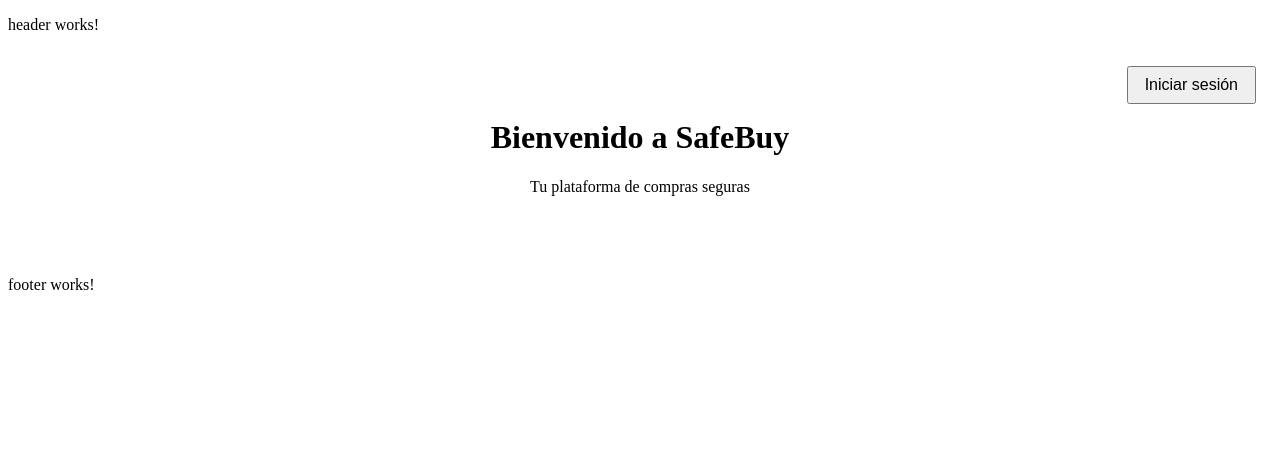
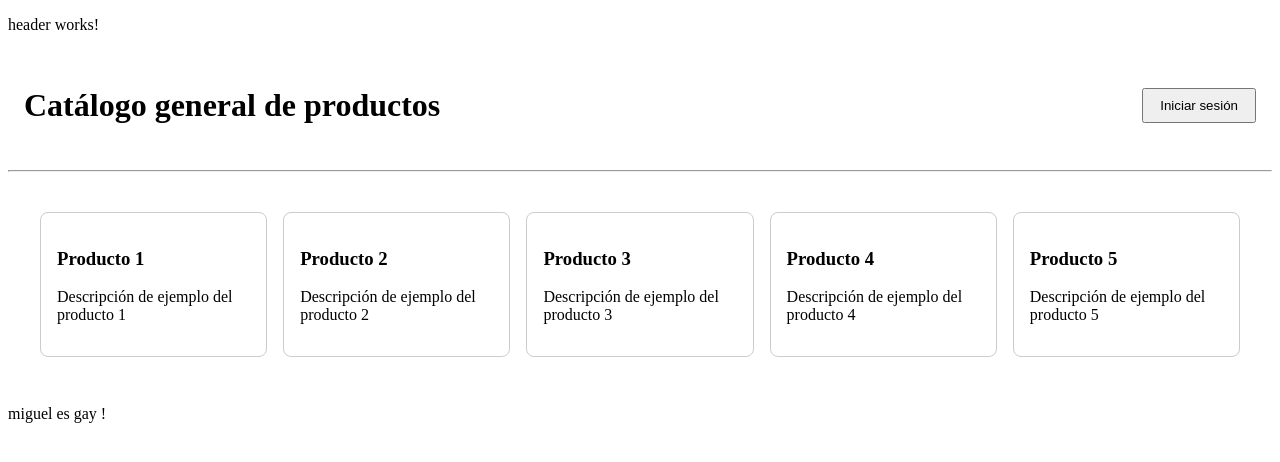
Before and after one commit to Andruortiz/SafeBuy, an Angular app in the folder safebuy/: page / in a window 1280 px wide. Shown: the top 462 px of the page. Built offline with nearby package versions, Linux system fonts and the light colour scheme.

Commit message:
Catalogo general en home y boton de perfil
se agrego un catalogo general al entrar en la web ademas de un boton de perfil despues de haber iniciado sesion

```diff
--- a/safebuy/src/app/components/footer.component.html
+++ b/safebuy/src/app/components/footer.component.html
@@ -1 +1 @@
-<p>footer works!</p>
+<p>miguel es gay !</p>
--- a/safebuy/src/app/components/footer/footer.component.html
+++ b/safebuy/src/app/components/footer/footer.component.html
@@ -1 +1 @@
-<p>footer works!</p>
+<p>miguel es gay !</p>
--- a/safebuy/src/app/modules/auth/login.component.ts
+++ b/safebuy/src/app/modules/auth/login.component.ts
@@ -20,7 +20,7 @@ export class LoginComponent {
   selectedRole: 'comprador' | 'vendedor' | null = null; // Rol seleccionado
   errorMessage = ''; // Para mostrar errores en pantalla
 
-  constructor(private router: Router, private auth: AuthService) {}
+  constructor(    private router: Router, private auth: AuthService) {}
 
   login() {
     // Validación: todos los campos deben estar completos
@@ -29,17 +29,22 @@ export class LoginComponent {
       return;
     }
 
-    // Simulación de credenciales válidas
-    const validCreds =
-      (this.email === 'cliente@demo.com' && this.password === '1234' && this.selectedRole === 'comprador') ||
-      (this.email === 'vendedor@demo.com' && this.password === '1234' && this.selectedRole === 'vendedor');
+    const users = JSON.parse(localStorage.getItem('users') || '[]');
 
-    if (validCreds) {
-      // Guardamos usuario y rol usando el AuthService
-      this.auth.login(this.email, this.selectedRole);
-      this.router.navigateByUrl('/'); // Redireccionamos al inicio
+    const matchedUser = users.find(
+      (user: any) =>
+        user.email === this.email &&
+        user.password === this.password &&
+        user.role === this.selectedRole
+    );
+
+
+    if (matchedUser) {
+      this.auth.login(matchedUser.email, matchedUser.role);
+      this.router.navigateByUrl('/');
     } else {
       this.errorMessage = 'Credenciales o rol incorrectos';
     }
+
   }
 }
--- a/safebuy/src/app/pages/home.component.html
+++ b/safebuy/src/app/pages/home.component.html
@@ -1,6 +1,18 @@
-<div class="home-container">
-  <button class="login-button" routerLink="/auth/login">Iniciar sesión</button>
+<div class="home-header">
+  <h1>Catálogo general de productos</h1>
 
-  <h1>Bienvenido a SafeBuy</h1>
-  <p>Tu plataforma de compras seguras</p>
+  <div class="home-button">
+    <button *ngIf="!auth.isAuthenticated()" (click)="goToLogin()">Iniciar sesión</button>
+    <button *ngIf="auth.isAuthenticated()" (click)="goToProfile()">Mi perfil</button>
+  </div>
 </div>
+
+<hr />
+
+<!-- Simulación del catálogo general -->
+<div class="product-list">
+  <div class="product-card" *ngFor="let product of [1,2,3,4,5]">
+    <h3>Producto {{ product }}</h3>
+    <p>Descripción de ejemplo del producto {{ product }}</p>
+  </div>
+</div>
--- a/safebuy/src/app/pages/home.component.scss
+++ b/safebuy/src/app/pages/home.component.scss
@@ -1,14 +1,24 @@
-.home-container {
-  padding: 3rem;
-  text-align: center;
-  position: relative; // Necesario para posicionar elementos hijos
+.home-header {
+  display: flex;
+  justify-content: space-between;
+  align-items: center;
+  padding: 1rem;
 
-  .login-button {
-    position: absolute;     // Posicionamiento libre dentro del contenedor
-    top: 1rem;              // Distancia desde arriba
-    right: 1rem;            // Distancia desde la derecha
+  .home-button button {
     padding: 0.5rem 1rem;
-    font-size: 1rem;
     cursor: pointer;
   }
 }
+
+.product-list {
+  display: grid;
+  grid-template-columns: repeat(auto-fit, minmax(200px, 1fr));
+  gap: 1rem;
+  padding: 2rem;
+
+  .product-card {
+    padding: 1rem;
+    border: 1px solid #ccc;
+    border-radius: 8px;
+  }
+}
--- a/safebuy/src/app/pages/home.component.ts
+++ b/safebuy/src/app/pages/home.component.ts
@@ -1,13 +1,23 @@
 import { Component } from '@angular/core';
-import { RouterModule } from '@angular/router';
+import { CommonModule } from '@angular/common';
+import { RouterModule, Router } from '@angular/router';
+import { AuthService } from '../services/auth.service';
 
 @Component({
   selector: 'app-home',
   standalone: true,
-  imports: [RouterModule],
+  imports: [CommonModule, RouterModule],
   templateUrl: './home.component.html',
-  styleUrl: './home.component.scss'
+  styleUrls: ['./home.component.scss']
 })
 export class HomeComponent {
+  constructor(public auth: AuthService, private router: Router) {}
 
+  goToProfile() {
+    this.router.navigateByUrl('/profile');
+  }
+
+  goToLogin() {
+    this.router.navigateByUrl('/auth/login');
+  }
 }
--- a/safebuy/src/app/services/auth.service.ts
+++ b/safebuy/src/app/services/auth.service.ts
@@ -1,26 +1,31 @@
 import { Injectable } from '@angular/core';
 
 @Injectable({
-  providedIn: 'root'
+  providedIn: 'root' // 👈 Esto hace que el servicio esté disponible globalmente
 })
 export class AuthService {
-  private readonly KEY = 'user';
-
-  login(email: string, role: 'comprador' | 'vendedor') {
+  login(email: string, role: string) {
     localStorage.setItem('user', email);
     localStorage.setItem('role', role);
   }
 
-
   logout() {
-    localStorage.removeItem(this.KEY);
+    localStorage.removeItem('user');
+    localStorage.removeItem('role');
   }
 
   isAuthenticated(): boolean {
-    return localStorage.getItem(this.KEY) !== null;
+    // Solo retorna true si 'user' y 'role' existen y no están vacíos
+    const user = localStorage.getItem('user');
+    const role = localStorage.getItem('role');
+    return !!user && !!role;
+  }
+
+  getRole(): string | null {
+    return localStorage.getItem('role');
   }
 
   getUser(): string | null {
-    return localStorage.getItem(this.KEY);
+    return localStorage.getItem('user');
   }
 }
```
